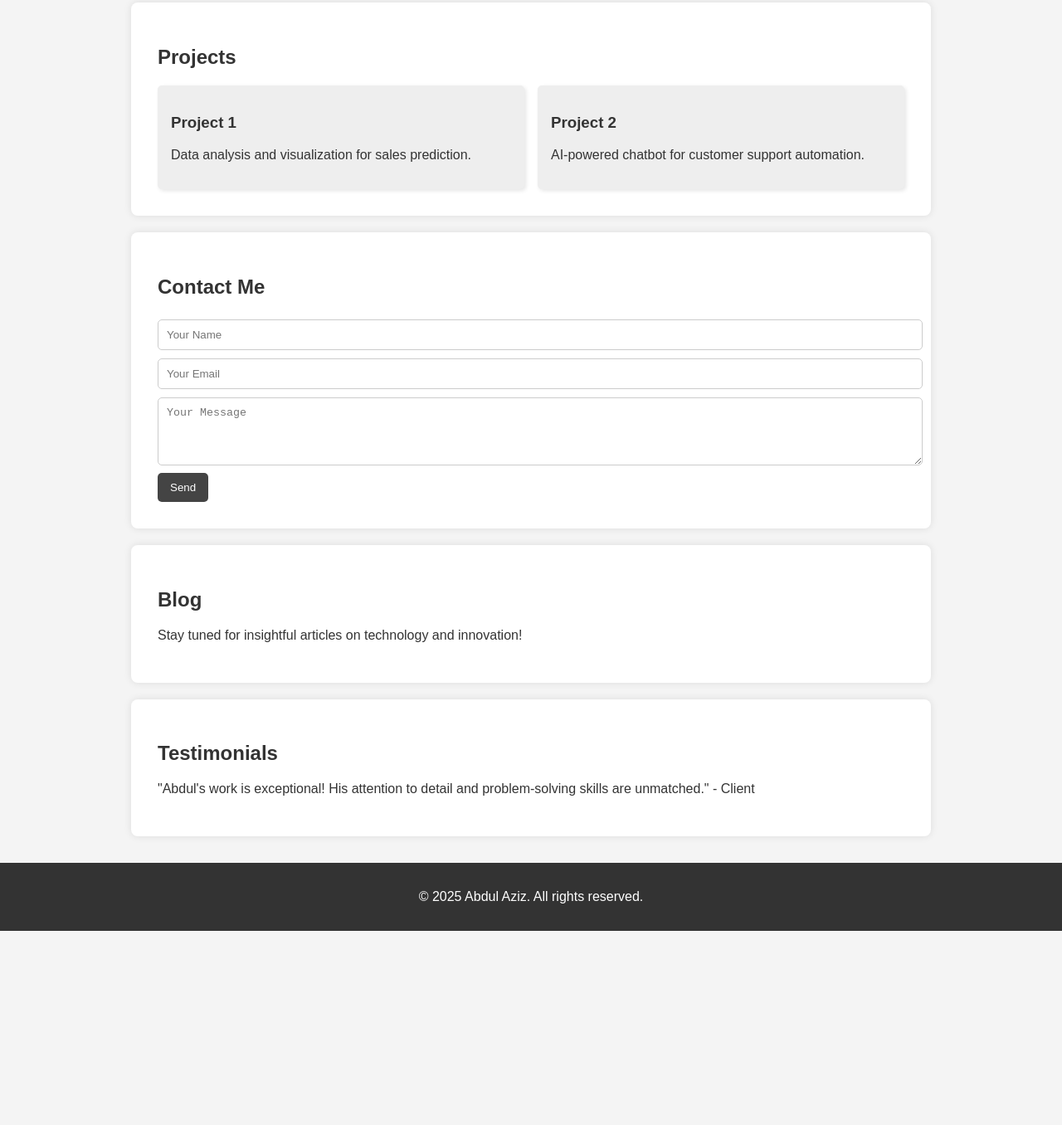
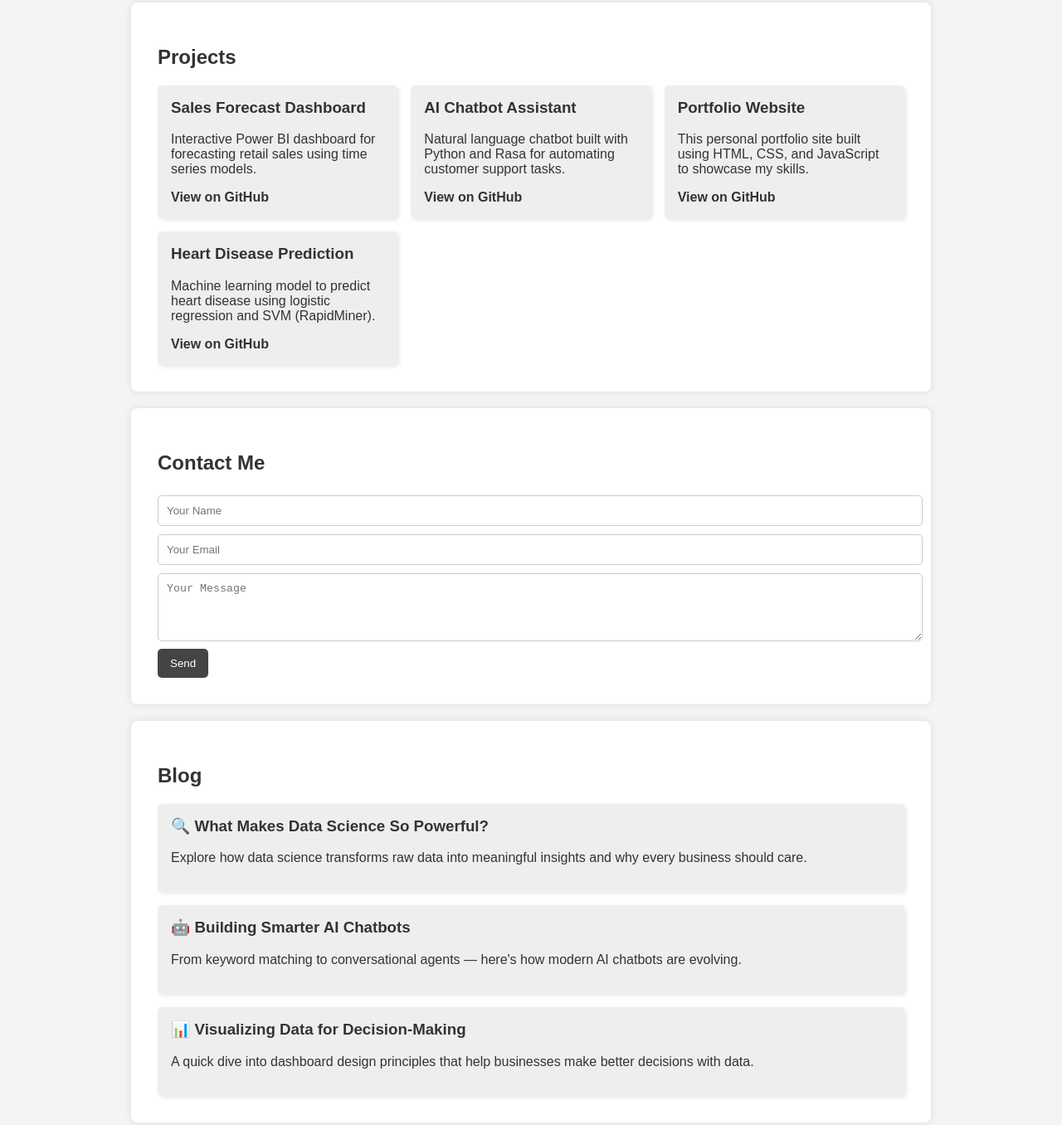
Before and after one commit to reecevinto/Aziz_portfolio, a plain HTML site: page index.html in a window 1280 px wide. Shown: the part 549-1905 px from the top of the page at 83% size. Before the commit the page ends 1671 px from the top, so only its background shows below. Drawn offline with Linux system fonts and the light colour scheme.

Commit message:
Update portfolio with projects and blog sections

```diff
--- a/index.html
+++ b/index.html
@@ -1,8 +1,8 @@
 <!DOCTYPE html>
 <html lang="en">
 <head>
-    <meta charset="UTF-8">
-    <meta name="viewport" content="width=device-width, initial-scale=1.0">
+  <meta charset="UTF-8" />
+  <meta name="viewport" content="width=device-width, initial-scale=1.0"/>
   <title>Abdul Aziz | Portfolio</title>
   <style>
     body { font-family: Arial, sans-serif; margin: 0; padding: 0; background: #f4f4f4; color: #333; }
@@ -11,10 +11,13 @@
     nav a { color: white; padding: 1em; text-decoration: none; font-weight: bold; }
     section { padding: 2em; max-width: 900px; margin: auto; background: white; box-shadow: 0px 0px 10px rgba(0, 0, 0, 0.1); border-radius: 8px; margin-top: 20px; }
     footer { background: #333; color: white; text-align: center; padding: 1em; margin-top: 2em; }
-        .projects-list { display: grid; grid-template-columns: 1fr 1fr; gap: 1em; }
-        .project-card { background: #eee; padding: 1em; border-radius: 5px; box-shadow: 2px 2px 5px rgba(0,0,0,0.1); }
+    .projects-list { display: grid; grid-template-columns: repeat(auto-fit, minmax(250px, 1fr)); gap: 1em; }
+    .project-card, .blog-post { background: #eee; padding: 1em; border-radius: 5px; box-shadow: 2px 2px 5px rgba(0,0,0,0.1); }
+    .project-card h3, .blog-post h3 { margin-top: 0; }
+    .project-card a { text-decoration: none; color: #333; font-weight: bold; }
     .contact-form input, .contact-form textarea { width: 100%; padding: 10px; margin: 5px 0; border: 1px solid #ccc; border-radius: 5px; }
     .contact-form button { background: #444; color: white; padding: 10px 15px; border: none; border-radius: 5px; cursor: pointer; }
+    .blog-list { display: flex; flex-direction: column; gap: 1em; }
   </style>
 </head>
 <body>
@@ -22,6 +25,7 @@
     <h1>Abdul Aziz</h1>
     <p>Innovative Technologist | Data Enthusiast | Problem Solver</p>
   </header>
+
   <nav>
     <a href="#home">Home</a>
     <a href="#projects">Projects</a>
@@ -29,42 +33,73 @@
     <a href="#blog">Blog</a>
     <a href="#testimonials">Testimonials</a>
   </nav>
+
   <section id="home">
     <h2>About Me</h2>
     <p>Welcome to my portfolio! I am Abdul Aziz, a passionate technologist specializing in data analytics, web development, and machine learning.</p>
     <p><strong>Mission:</strong> To leverage technology in solving real-world challenges.</p>
     <p><strong>Vision:</strong> To be a leader in data-driven decision-making.</p>
   </section>
+
   <section id="projects">
     <h2>Projects</h2>
     <div class="projects-list">
       <div class="project-card">
-                <h3>Project 1</h3>
-                <p>Data analysis and visualization for sales prediction.</p>
+        <h3>Sales Forecast Dashboard</h3>
+        <p>Interactive Power BI dashboard for forecasting retail sales using time series models.</p>
+        <a href="https://github.com/reecevinto/sales-forecast-dashboard">View on GitHub</a>
       </div>
       <div class="project-card">
-                <h3>Project 2</h3>
-                <p>AI-powered chatbot for customer support automation.</p>
+        <h3>AI Chatbot Assistant</h3>
+        <p>Natural language chatbot built with Python and Rasa for automating customer support tasks.</p>
+        <a href="https://github.com/reecevinto/ai-chatbot">View on GitHub</a>
+      </div>
+      <div class="project-card">
+        <h3>Portfolio Website</h3>
+        <p>This personal portfolio site built using HTML, CSS, and JavaScript to showcase my skills.</p>
+        <a href="https://github.com/reecevinto/Aziz_portfolio">View on GitHub</a>
+      </div>
+      <div class="project-card">
+        <h3>Heart Disease Prediction</h3>
+        <p>Machine learning model to predict heart disease using logistic regression and SVM (RapidMiner).</p>
+        <a href="https://github.com/reecevinto/heart-disease-predictor">View on GitHub</a>
       </div>
     </div>
   </section>
+
   <section id="contact">
     <h2>Contact Me</h2>
     <form class="contact-form">
-            <input type="text" placeholder="Your Name" required>
-            <input type="email" placeholder="Your Email" required>
+      <input type="text" placeholder="Your Name" required />
+      <input type="email" placeholder="Your Email" required />
       <textarea placeholder="Your Message" rows="4" required></textarea>
       <button type="submit">Send</button>
     </form>
   </section>
+
   <section id="blog">
     <h2>Blog</h2>
-        <p>Stay tuned for insightful articles on technology and innovation!</p>
+    <div class="blog-list">
+      <div class="blog-post">
+        <h3>🔍 What Makes Data Science So Powerful?</h3>
+        <p>Explore how data science transforms raw data into meaningful insights and why every business should care.</p>
+      </div>
+      <div class="blog-post">
+        <h3>🤖 Building Smarter AI Chatbots</h3>
+        <p>From keyword matching to conversational agents — here's how modern AI chatbots are evolving.</p>
+      </div>
+      <div class="blog-post">
+        <h3>📊 Visualizing Data for Decision-Making</h3>
+        <p>A quick dive into dashboard design principles that help businesses make better decisions with data.</p>
+      </div>
+    </div>
   </section>
+
   <section id="testimonials">
     <h2>Testimonials</h2>
     <p>"Abdul's work is exceptional! His attention to detail and problem-solving skills are unmatched." - Client</p>
   </section>
+
   <footer>
     <p>&copy; 2025 Abdul Aziz. All rights reserved.</p>
   </footer>
```
Lines whose indentation alone changed are shown as unchanged.
